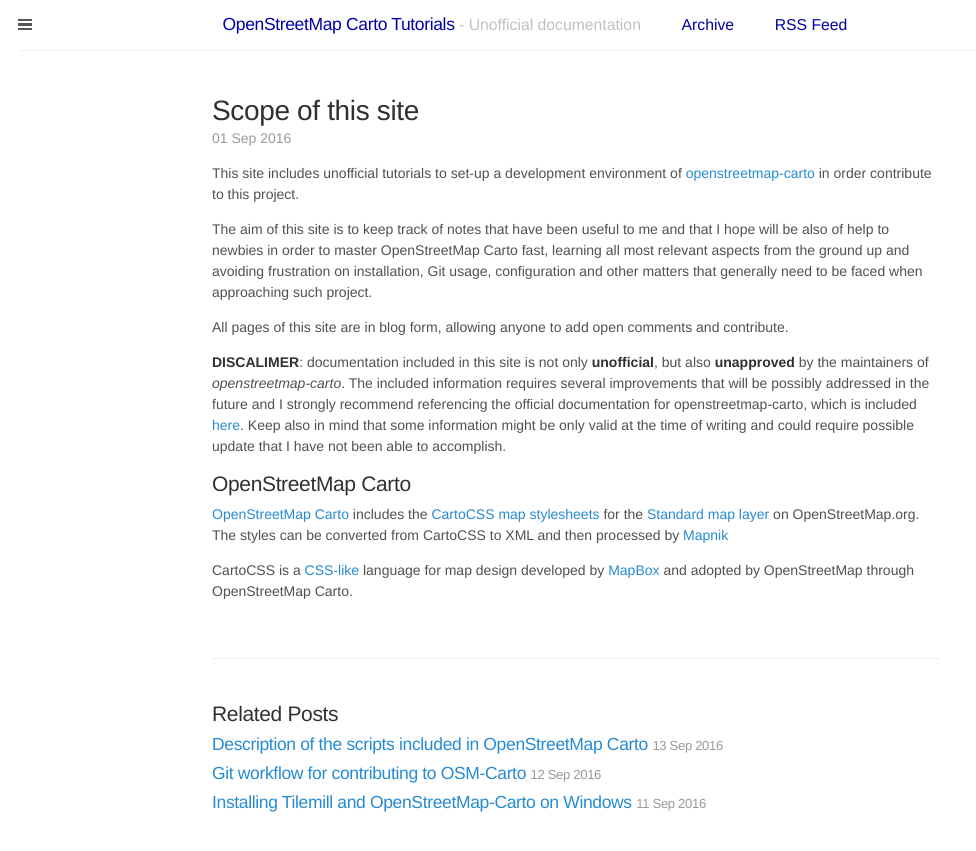
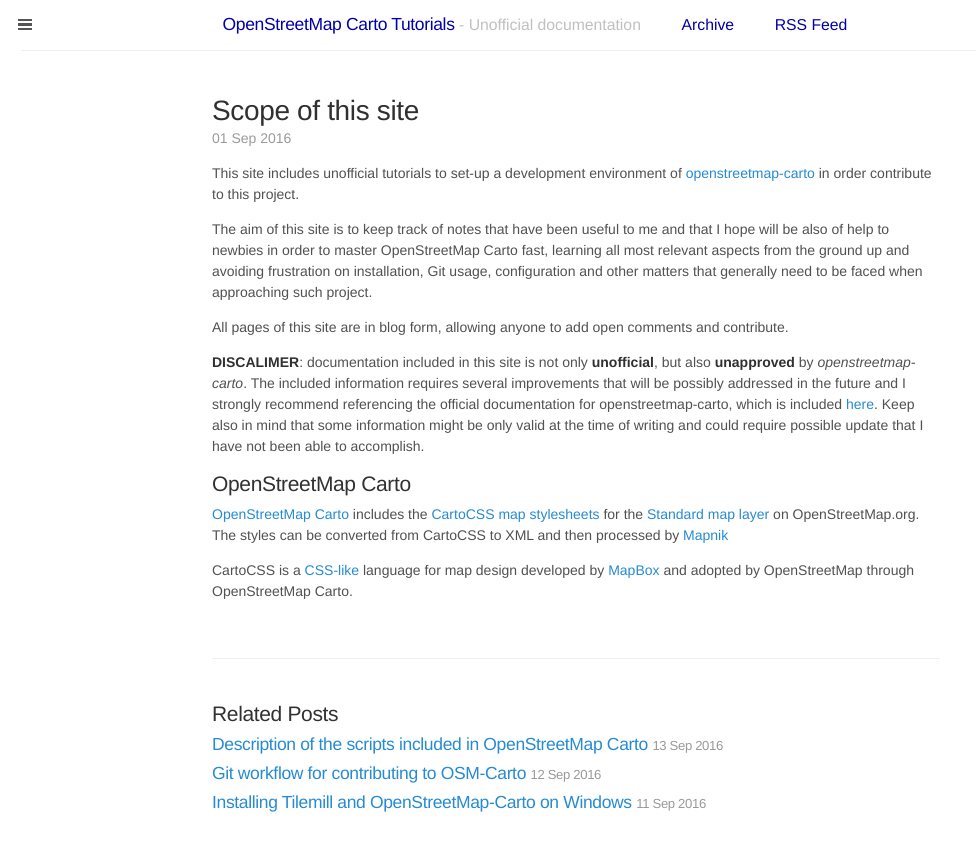
Before and after one commit to Ircama/osm-carto-tutorials, a Jekyll site: the page built from _posts/2016-09-01-site-scope.md, in a window 1280 px wide. Shown: the top 851 px of the page, without its empty margins (0-976 px from the left). Built offline with Jekyll 4.4.1, drawn with Linux system fonts in a browser that asks for light colours; comment, search, counter and statistics services are not loaded.

Commit message:
Revised description

```diff
--- a/_posts/2016-09-01-site-scope.md
+++ b/_posts/2016-09-01-site-scope.md
@@ -9,7 +9,7 @@
 
 All pages of this site are in blog form, allowing anyone to add open comments and contribute.
 
-**DISCALIMER**: documentation included in this site is not only **unofficial**, but also **unapproved** by the maintainers of *openstreetmap-carto*. The included information requires several improvements that will be possibly addressed in the future and I strongly recommend referencing the official documentation for openstreetmap-carto, which is included [here](https://github.com/gravitystorm/openstreetmap-carto). Keep also in mind that some information might be only valid at the time of writing and could require possible update that I have not been able to accomplish.
+**DISCALIMER**: documentation included in this site is not only **unofficial**, but also **unapproved** by *openstreetmap-carto*. The included information requires several improvements that will be possibly addressed in the future and I strongly recommend referencing the official documentation for openstreetmap-carto, which is included [here](https://github.com/gravitystorm/openstreetmap-carto). Keep also in mind that some information might be only valid at the time of writing and could require possible update that I have not been able to accomplish.
 
 ## OpenStreetMap Carto
 
```
